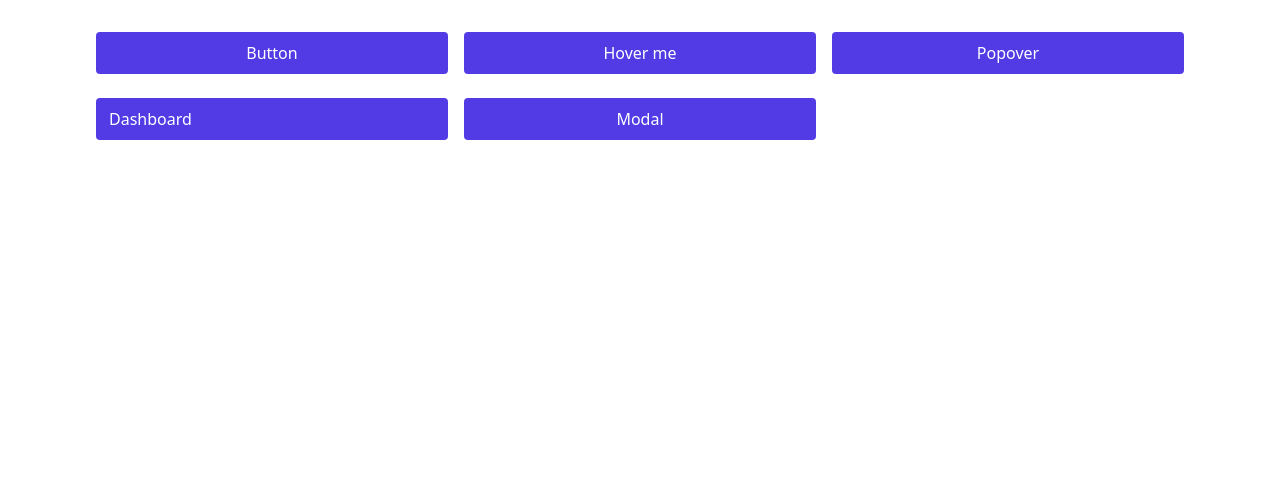
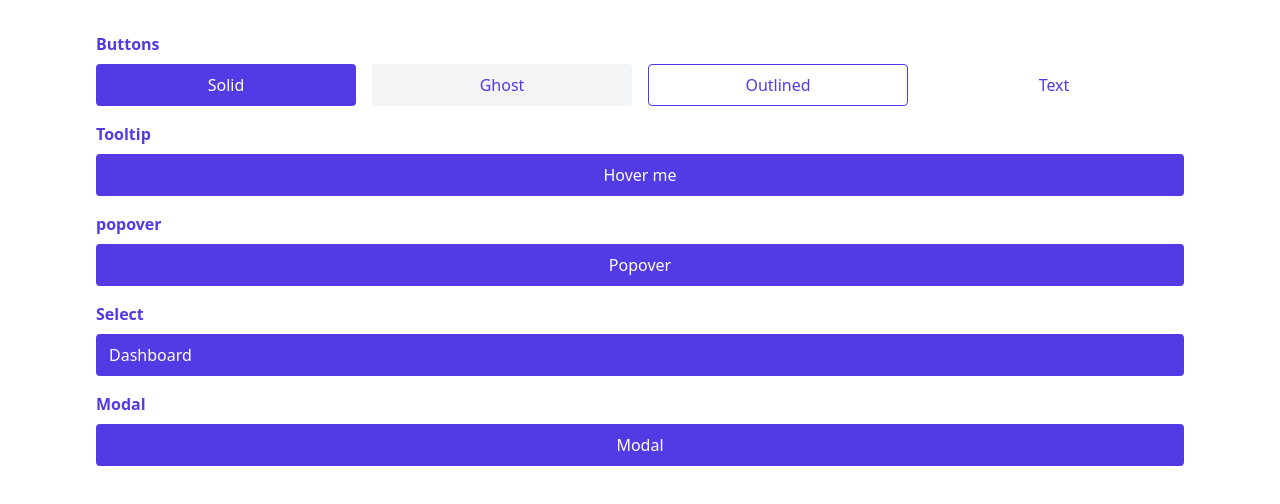
Before and after one commit to SherazJutt/veloce-vue, a Vue app: page / in a window 1280 px wide. Shown: the top 504 px of the page. Built offline with nearby package versions, Linux system fonts and the light colour scheme; some icons are missing.

Commit message:
front page updated

```diff
--- a/src/pages/index.vue
+++ b/src/pages/index.vue
@@ -11,16 +11,27 @@ const selected = ref("Dashboard");
 
 <template>
 	<div class="container py-8">
-		<div class="grid grid-cols-3 gap-4">
-			<!-- button -->
-			<Button label="Button" />
+		<div class="mb-4">
+			<h3 class="text-primary mb-2 font-semibold">Buttons</h3>
+			<div class="grid grid-cols-4 gap-4">
+				<Button variant="solid" label="Solid" />
+				<Button variant="ghost" label="Ghost" />
+				<Button variant="outlined" label="Outlined" />
+				<Button variant="text" label="Text" />
+			</div>
+		</div>
 
+		<div class="mb-4">
+			<h3 class="text-primary mb-2 font-semibold">Tooltip</h3>
 			<!-- Tooltip -->
 			<Tooltip>
 				<Button class="w-full" label="Hover me" />
 				<template #body>Tooltip content here</template>
 			</Tooltip>
+		</div>
 
+		<div class="mb-4">
+			<h3 class="text-primary mb-2 font-semibold">popover</h3>
 			<!-- popover -->
 			<Popover>
 				<Button class="w-full" label="Popover" />
@@ -30,8 +41,14 @@ const selected = ref("Dashboard");
 				</template>
 			</Popover>
 		</div>
-		<div class="mt-6 grid grid-cols-3 gap-4">
+
+		<div class="mb-4">
+			<h3 class="text-primary mb-2 font-semibold">Select</h3>
 			<Select v-model="selected" :options="['Dashboard', 'Analytics', 'Settings', 'Profile']" />
+		</div>
+
+		<div class="mb-4">
+			<h3 class="text-primary mb-2 font-semibold">Modal</h3>
 			<Modal>
 				<Button class="w-full" label="Modal" />
 			</Modal>
```
